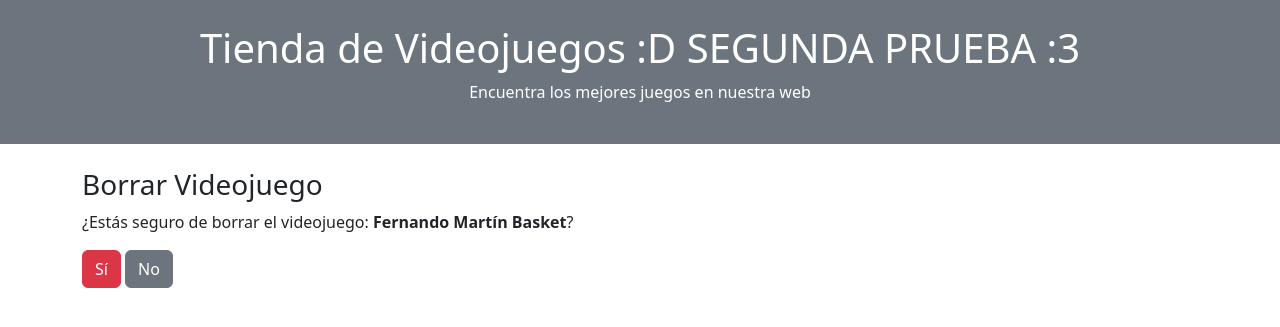
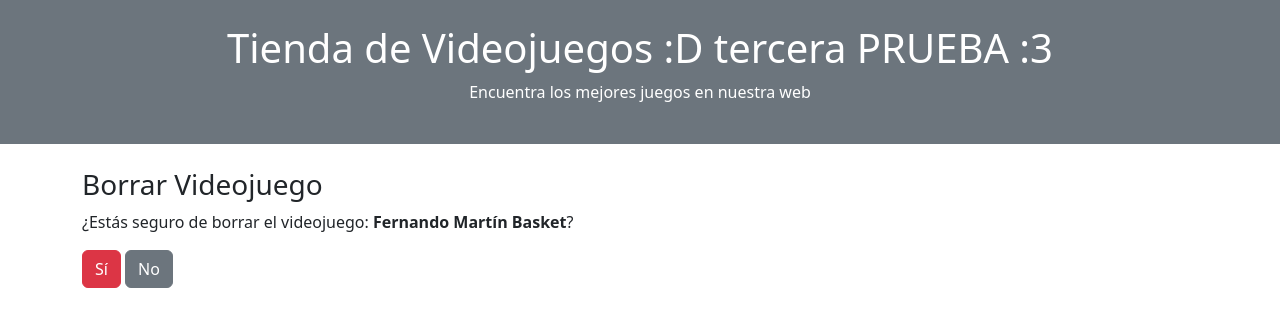
Before and after one commit to jimeenx9/despliegue-cicd-flask-tienda, a Flask app: page /articulos/delete/1 in a window 1280 px wide. Shown: the part 56-383 px from the top of the page. Run offline with Flask 3, Linux system fonts and the light colour scheme; a user stored in the database is signed in; some libraries are stand-ins or nearby versions.

Commit message:
tercera prueba

```diff
--- a/src/aplicacion/templates/base2.html
+++ b/src/aplicacion/templates/base2.html
@@ -56,7 +56,7 @@
 </nav>
 
 <div class="bg-secondary text-white p-4 text-center">
-    <h1>Tienda de Videojuegos :D SEGUNDA PRUEBA :3 </h1>
+    <h1>Tienda de Videojuegos :D tercera PRUEBA :3 </h1>
     <p>Encuentra los mejores juegos en nuestra web</p>
 </div>
 {% endblock %}
```
